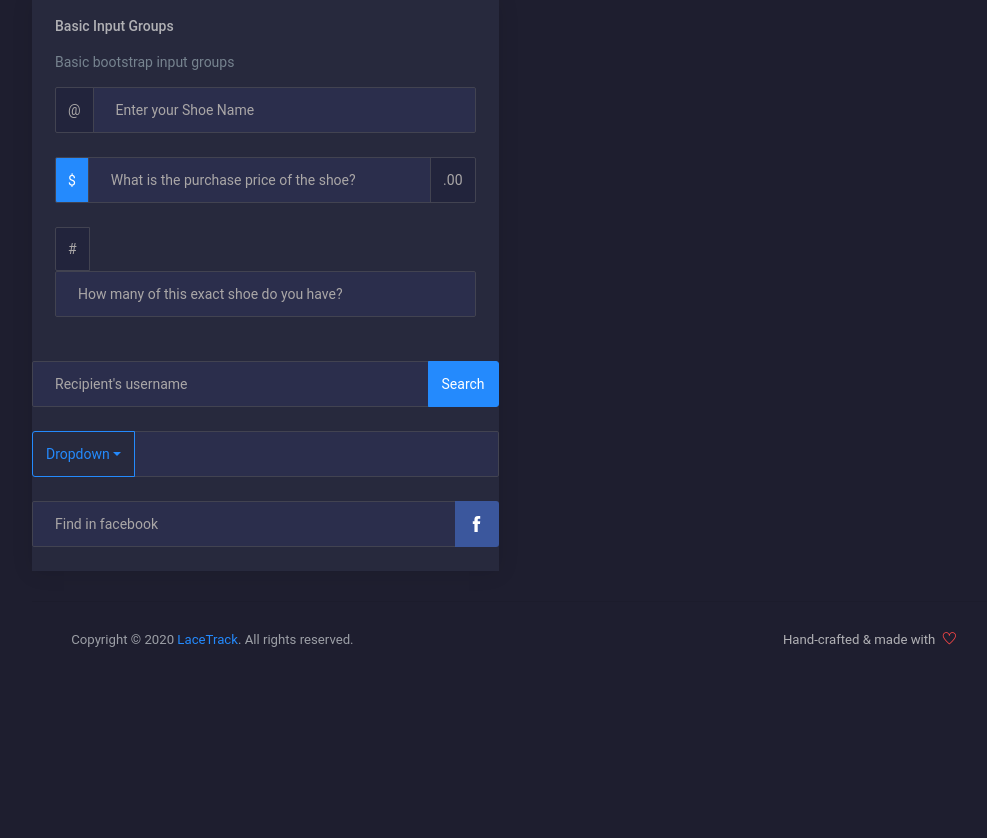
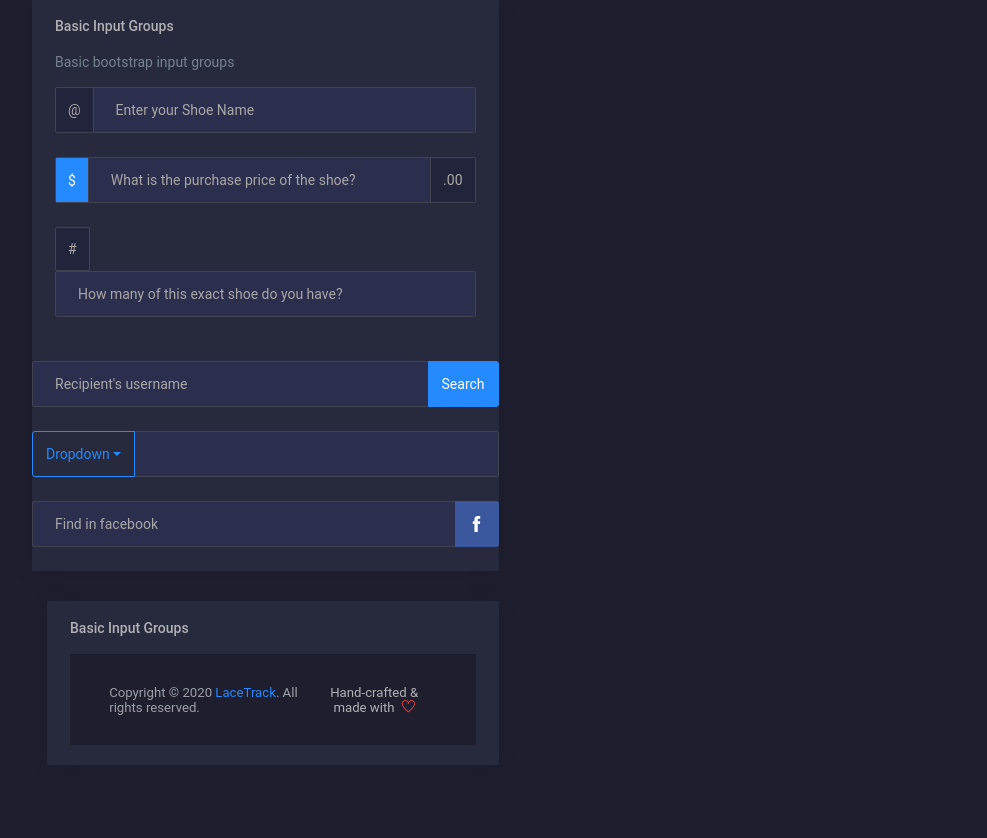
Before and after one commit to wasi2005/lacetrack, a Flask app: template templates/portal.html in a window 1280 px wide. Shown: the part 2899-3737 px from the top of the page, without its empty margins (245-1232 px from the left). Before the commit the page ends 3546 px from the top, so only its background shows below. Run offline with Flask 2, Linux system fonts and the light colour scheme; the template is opened without the code that fills it, so the values that code supplies are empty; parts of the project's set-up code (start-up, migrations or seed data) failed here and were passed over; some libraries are stand-ins or nearby versions.

Commit message:
Revert "Update portal.html"
This reverts commit a5248ff2dd50234cab25cc08677838d6ed17cee4.

```diff
--- a/templates/portal.html
+++ b/templates/portal.html
@@ -1091,6 +1091,13 @@
                 </div>
               </div>
             </div>
+            <div class="col-md-6 stretch-card grid-margin">
+              <div class="card">
+                <div class="card-body">
+                  <h4 class="card-title">Basic input groups</h4>
+                  <p class="card-description">
+
+
         <!-- partial:partials/_footer.html -->
         <footer class="footer">
           <div class="d-sm-flex justify-content-center justify-content-sm-between"> <span class="text-muted text-center text-sm-left d-block d-sm-inline-block">Copyright © 2020 <a href="/">LaceTrack</a>. All rights reserved.</span> <span class="float-none float-sm-right d-block mt-1 mt-sm-0 text-center">Hand-crafted & made with <i class="ti-heart text-danger ml-1"></i></span> </div>
```
